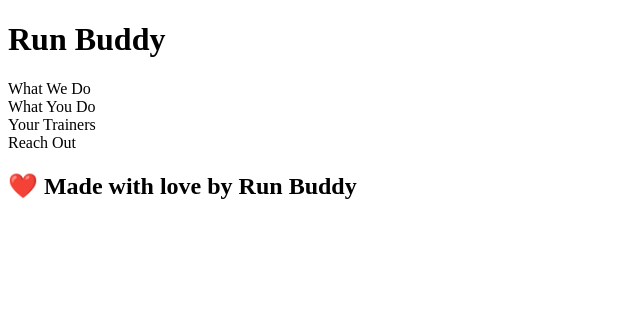
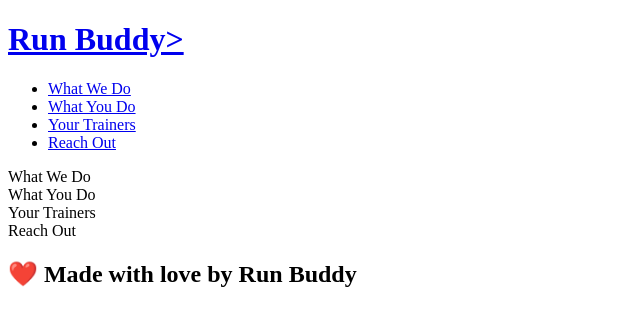
Before and after one commit to Darbybiddy/Run-Buddy, a plain HTML site: page index.html in a window 1280 px wide. Shown: the whole page, without its empty margins (0-640 px from the left). Drawn offline with Linux system fonts and the light colour scheme.

Commit message:
made changes in index file and added a navigation

```diff
--- a/index.html
+++ b/index.html
@@ -7,8 +7,30 @@
     <body>
 <!--navigation-->
         <header>
-         <h1>Run Buddy</h1>
+         <h1>
+            <a href="/"> Run Buddy></a>
+        </h1>
+         <nav>
+    <!-- Unordered list element -->
+<ul>
+    <!-- List item element-->
+    <li>
+    <!-- Anchor element -->
+      <a href="#what-we-do">What We Do</a>
+    </li>
+    <li>
+      <a href="#what-you-do">What You Do</a>
+    </li>
+    <li>
+      <a href="#your-trainers">Your Trainers</a>
+    </li>
+    <li>
+      <a href="#reach-out">Reach Out</a>
+    </li>
+  </ul>
+         </nav>
         </header>
+
 <!--hero/jumbotron-->
     <section>
 
@@ -29,6 +51,7 @@
     <section>
          Reach Out
     </section>
+
 <!--footer-->
     <footer>
         <h2>❤️ Made with love by Run Buddy</h2>
```
